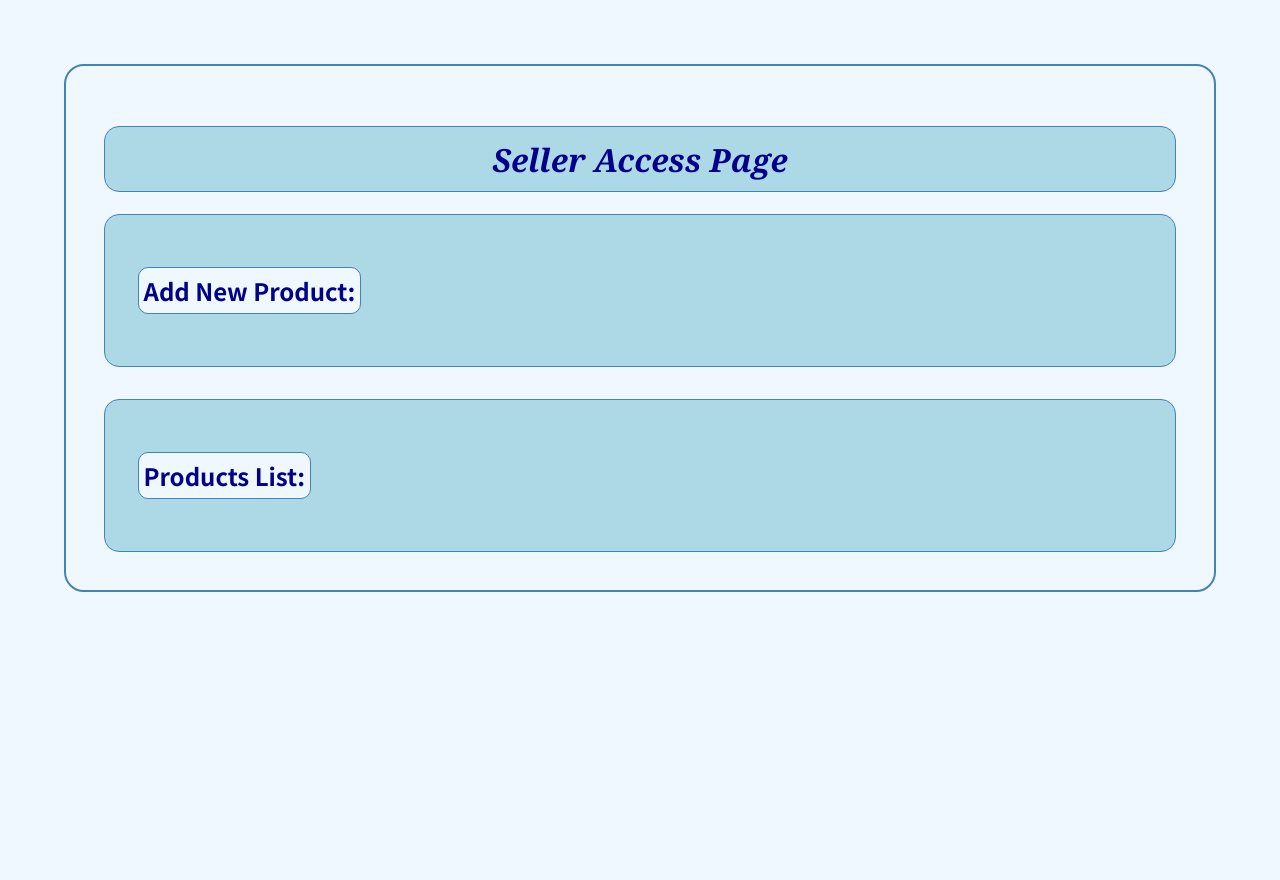
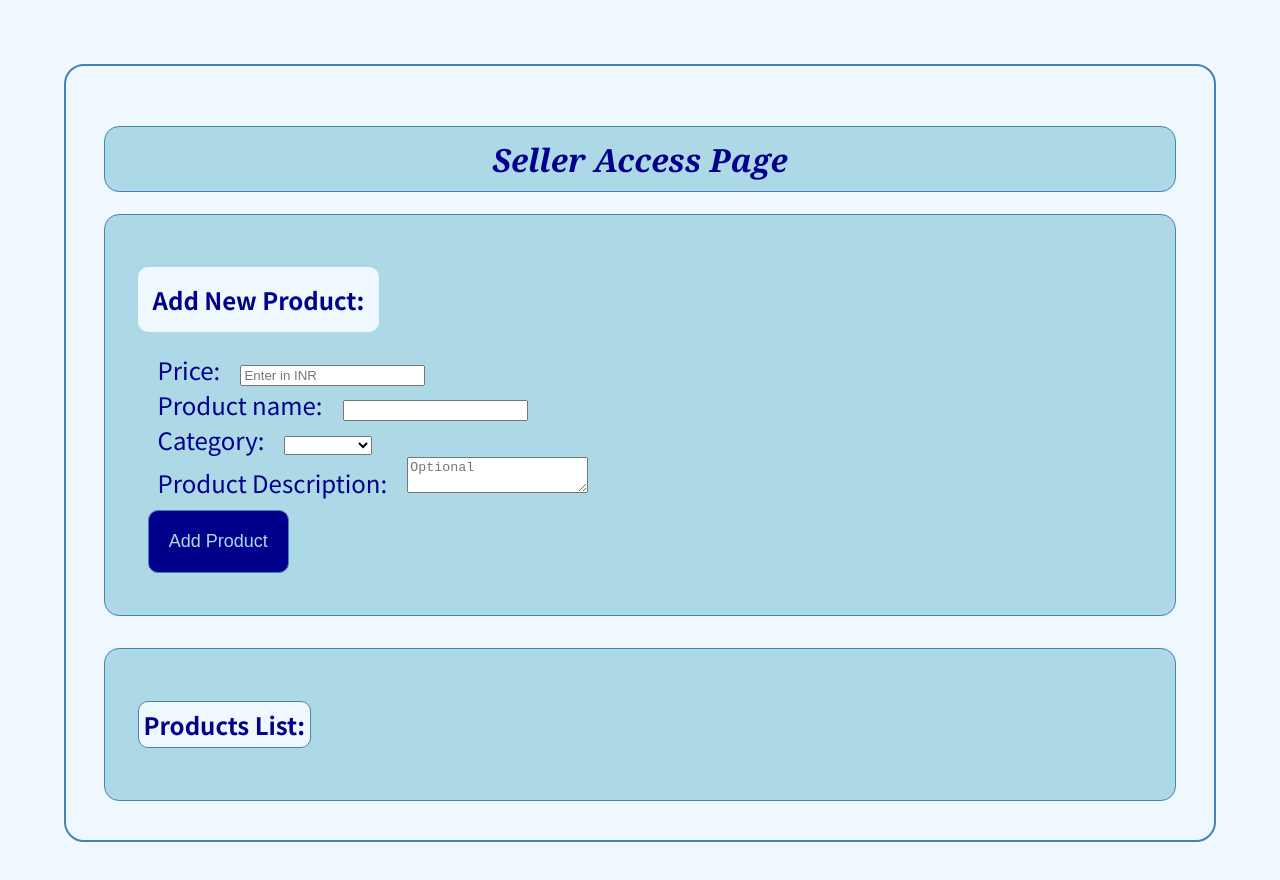
Before and after one commit to Meena024/SellerPageTrial, a React (Create React App) app: page / in a window 1280 px wide. Shown: the top 880 px of the page. Before the commit the page ends 800 px from the top, so only its background shows below. Built offline with nearby package versions, Linux system fonts and the light colour scheme.

Commit message:
Form creation, input stored in productContext

```diff
--- a/src/Components/Header.js
+++ b/src/Components/Header.js
@@ -1,15 +1,17 @@
 import React from "react";
 import ProductInputForm from "./ProductInputForm";
 import ProductsListing from "./ProductsListing";
+import "../Context/Productcontext";
 import "./Header.css";
+import { ProductProvider } from "../Context/Productcontext";
 
 const Header = () => {
   return (
-    <React.Fragment>
+    <ProductProvider>
       <h1>Seller Access Page</h1>
       <ProductInputForm></ProductInputForm>
       <ProductsListing></ProductsListing>
-    </React.Fragment>
+    </ProductProvider>
   );
 };
 
--- a/src/Components/ProductInputForm.css
+++ b/src/Components/ProductInputForm.css
@@ -8,8 +8,23 @@
 
 .container-h2 {
   width: fit-content;
-  border: 1.5px steelblue solid;
   border-radius: 10px;
-  padding: 0.5%;
+  padding: 1.5%;
   background-color: aliceblue;
 }
+
+button {
+  background-color: darkblue;
+  color: lightblue;
+  border: 1.5px steelblue solid;
+  padding: 2%;
+  margin: 1%;
+  border-radius: 10px;
+  font-size: large;
+}
+
+.input label {
+  padding: 2%;
+  font-size: x-large;
+  text-size-adjust: large;
+}
--- a/src/Components/ProductInputForm.js
+++ b/src/Components/ProductInputForm.js
@@ -1,10 +1,69 @@
-import React from "react";
+import React, { useContext, useState } from "react";
+import "../Context/Productcontext";
 import "./ProductInputForm.css";
+import { ProductContext } from "../Context/Productcontext";
 
 const ProductInputForm = () => {
+  const [price, setPrice] = useState("");
+  const [product_name, setProduct_name] = useState("");
+  const [category, setCategory] = useState("");
+  const [description, setDescription] = useState("");
+
+  const { addProduct } = useContext(ProductContext);
+
+  const handleSubmit = (e) => {
+    e.preventDefault();
+    const new_product = { price, product_name, category, description };
+    addProduct(new_product);
+    setPrice("");
+    setProduct_name("");
+    setCategory("");
+    setDescription("");
+  };
+
   return (
     <div className="container">
       <h2 className="container-h2">Add New Product:</h2>
+      <form onSubmit={handleSubmit} className="input">
+        <label htmlFor="price">Price:</label>
+        <input
+          type="number"
+          id="price"
+          placeholder="Enter in INR"
+          value={price}
+          onChange={(e) => setPrice(e.target.value)}
+        ></input>
+        <br />
+        <label htmlFor="product_name">Product name:</label>
+        <input
+          type="text"
+          id="product_name"
+          value={product_name}
+          onChange={(e) => setProduct_name(e.target.value)}
+        ></input>
+        <br />
+        <label htmlFor="category">Category:</label>
+        <select
+          id="category"
+          value={category}
+          onChange={(e) => setCategory(e.target.value)}
+        >
+          <option value=""></option>
+          <option value="electronics">Electronics</option>
+          <option value="health">Health</option>
+          <option value="skin_care">Skin Care</option>
+        </select>
+        <br />
+        <label htmlFor="product_description">Product Description:</label>
+        <textarea
+          id="product_description"
+          placeholder="Optional"
+          value={description}
+          onChange={(e) => setDescription(e.target.value)}
+        ></textarea>
+        <br />
+        <button type="submit">Add Product</button>
+      </form>
     </div>
   );
 };
--- a/src/Context/Productcontext.js
+++ b/src/Context/Productcontext.js
@@ -10,11 +10,12 @@ export const ProductProvider = ({ children }) => {
       ...prevProducts,
       { ...product, id: Date.now() },
     ]);
+    // console.log(products);
   };
+
+  return (
+    <ProductContext.Provider value={{ products, addProduct }}>
+      {children}
+    </ProductContext.Provider>
+  );
 };
-
-return (
-  <ProductContext.Provider value={{ products, addProduct }}>
-    {children}
-  </ProductContext.Provider>
-);
```
